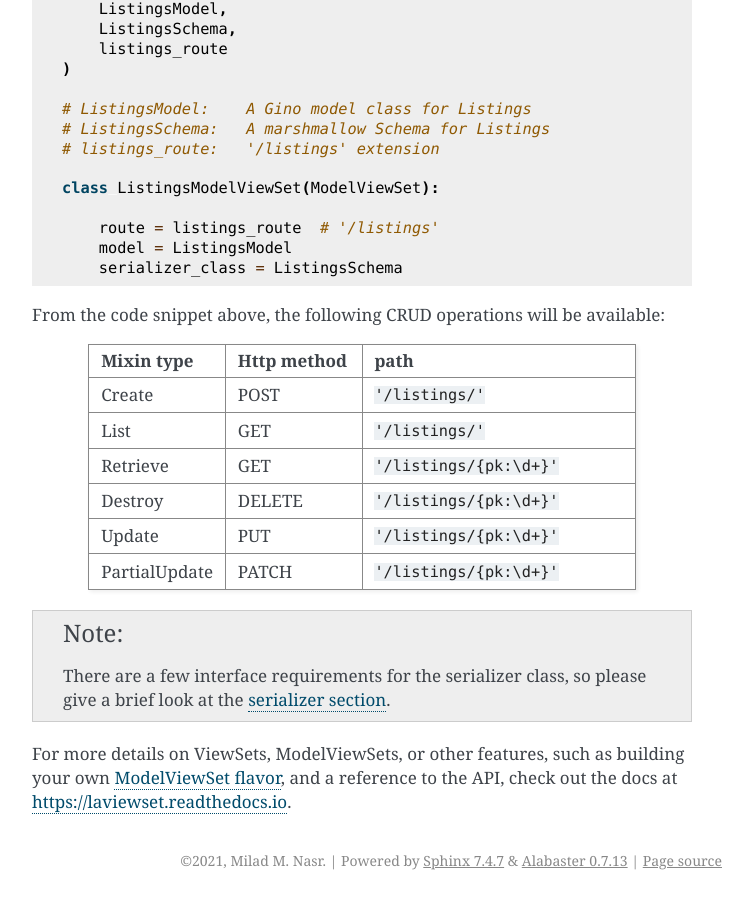
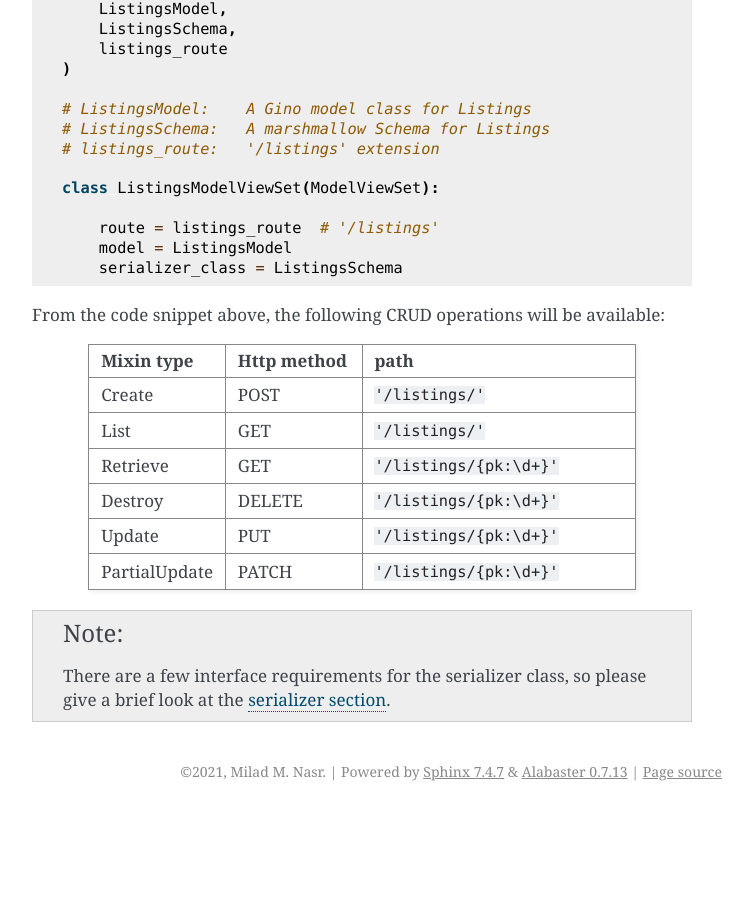
Before and after one commit to Algebra8/LAViewSet, a Sphinx documentation site: the page built from docs/guide.rst, in a window 1280 px wide and 900 px high, scrolled down 1335 px. Shown: the whole window, without its empty margins (388-1141 px from the left). Built offline with Sphinx 7.4.7, drawn with Linux system fonts in a browser that asks for light colours; after the commit the page ends 2146 px from its top, so only the background shows below that.

Commit message:
Update guide.rst

```diff
--- a/docs/guide.rst
+++ b/docs/guide.rst
@@ -119,10 +119,3 @@ From the code snippet above, the following CRUD operations will be available:
 
     There are a few interface requirements for the serializer class, so
     please give a brief look at the :ref:`serializer section<serializer-info>`.
-
-
-
-For more details on ViewSets, ModelViewSets, or other features, such as
-building your own :ref:`ModelViewSet flavor<model-flavors>`, and a reference to
-the API, check out the docs at
-`https://laviewset.readthedocs.io <https://laviewset.readthedocs.io/en/latest/>`_.
```
